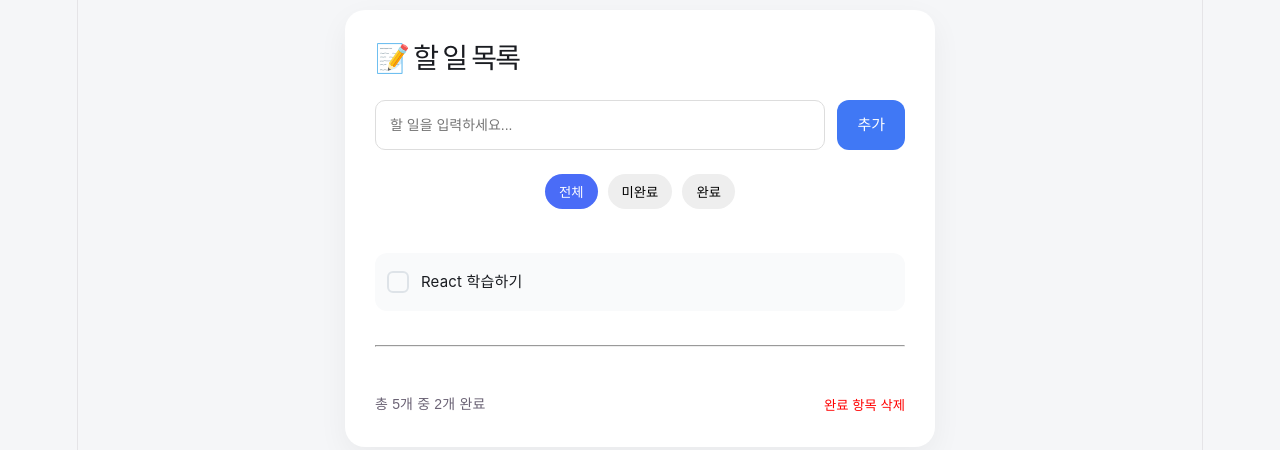
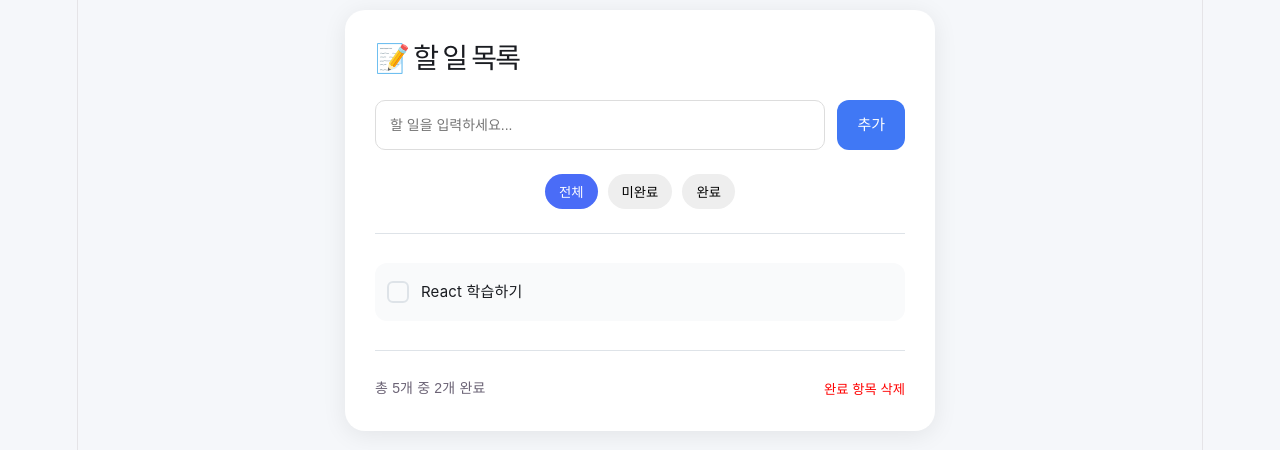
Before and after one commit to hyeongu01/react-todo-app, a React (Vite) app: page / in a window 1280 px wide. Shown: the top 450 px of the page. Built offline with nearby package versions, Linux system fonts and the light colour scheme.

Commit message:
feat: 사소한 디자인 변경

```diff
--- a/src/App.css
+++ b/src/App.css
@@ -12,7 +12,7 @@
 }
 
 body {
-  background: #f5f6f8;
+  background: #f5f7fa;
   display: flex;
   justify-content: center;
   align-items: center;
@@ -36,7 +36,7 @@ body {
   background: #fff;
   border-radius: 20px;
   padding: 30px;
-  box-shadow: 0 10px 30px rgba(0, 0, 0, 0.05);
+  box-shadow: 0 4px 24px rgba(0, 0, 0, 0.08);
 }
 
 /* 필터 */
@@ -44,7 +44,6 @@ body {
   display: flex;
   justify-content: center;
   gap: 10px;
-  margin-bottom: 20px;
 }
 
 .filters button {
@@ -70,7 +69,6 @@ body {
 .footer {
   display: flex;
   justify-content: space-between;
-  margin-top: 20px;
   font-size: 14px;
 }
 
@@ -80,3 +78,10 @@ body {
   color: red;
   cursor: pointer;
 }
+
+div .divider {
+  height: 1px;
+  align-self: stretch;
+
+  background: #dee3e8;
+}
--- a/src/App.tsx
+++ b/src/App.tsx
@@ -18,9 +18,11 @@ function App() {
             <button>완료</button>
           </div>
 
+          <div className={'divider'} />
+
           <TodoList />
 
-          <hr />
+          <div className={'divider'} />
 
           <div className="footer">
             <span>총 5개 중 2개 완료</span>
--- a/src/components/TodoList.module.css
+++ b/src/components/TodoList.module.css
@@ -9,7 +9,7 @@
   background: #f9fafb;
   padding: 12px;
   border-radius: 12px;
-  margin-bottom: 10px;
+  margin: 5px 0px;
 }
 
 .todo-list input {
```
